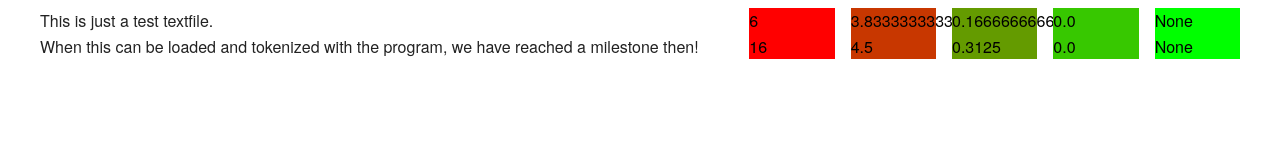
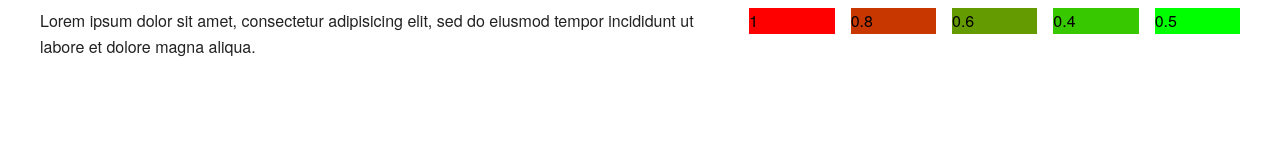
Before and after one commit to Zarnosch/AVaAoMDTV, a plain HTML site: page src/generated_html/index.html in a window 1280 px wide. Drawn offline with Linux system fonts and the light colour scheme.

```diff
--- a/src/generated_html/index.html
+++ b/src/generated_html/index.html
@@ -9,44 +9,22 @@
 <body><div class="container">
             <div class="row">
                 <div class="column xs-seven">
-                    This is just a test textfile.
+                    Lorem ipsum dolor sit amet, consectetur adipisicing elit, sed do eiusmod tempor incididunt ut labore et dolore magna aliqua.
                 </div>
                 <div class="column xs-one feature-1">
-                    6
+                    1
                 </div>
                 <div class="column xs-one feature-2">
-                    3.8333333333333335
+                    0.8
                 </div>
                 <div class="column xs-one feature-3">
-                    0.16666666666666666
+                    0.6
                 </div>
                 <div class="column xs-one feature-4">
-                    0.0
+                    0.4
                 </div>
                 <div class="column xs-one feature-5">
-                    None
-                </div>
-            </div>
-        </div><div class="container">
-            <div class="row">
-                <div class="column xs-seven">
-                    When this can be loaded and tokenized with the program, we have reached a milestone then!
-
-                </div>
-                <div class="column xs-one feature-1">
-                    16
-                </div>
-                <div class="column xs-one feature-2">
-                    4.5
-                </div>
-                <div class="column xs-one feature-3">
-                    0.3125
-                </div>
-                <div class="column xs-one feature-4">
-                    0.0
-                </div>
-                <div class="column xs-one feature-5">
-                    None
+                    0.5
                 </div>
             </div>
         </div></body></html>
```
Also changed, not shown: 1 other file.
